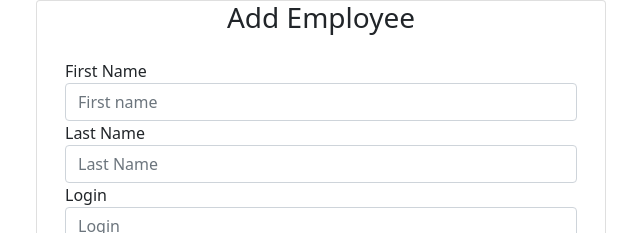
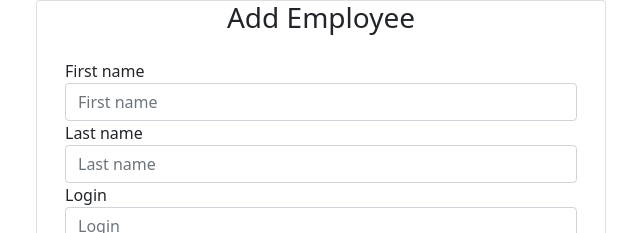
Before and after one commit to andrew-savich/cartridge-refill-service-frontend, a React (Create React App) app: page /add in a window 1280 px wide. Shown: the top 233 px of the page, without its empty margins (319-959 px from the left). Built offline with nearby package versions, Linux system fonts and the light colour scheme; no server answers.

Commit message:
<input> to Input component

```diff
--- /dev/null
+++ b/src/components/UI/Input/Input.js
@@ -0,0 +1,21 @@
+import React from 'react';
+
+export const Input = props => {
+    const inputType = props.type || "text";
+    const htmlFor = `${inputType}-${Math.random()}`
+
+    return(
+        <div className="form-group">
+            <label htmlFor={htmlFor} > {props.label} </label>
+            <input
+                className="form-control"
+                type={inputType}
+                id={htmlFor}
+                value={props.value}
+                onChange={props.onChange}
+                placeholder={props.label}
+            />
+            <span className="invalid-feedback">{props.errorMessage}</span>
+        </div>
+    )
+}
--- a/src/components/entities/employee/CreateEditEmployee.js
+++ b/src/components/entities/employee/CreateEditEmployee.js
@@ -1,6 +1,7 @@
 import React, { Component } from 'react'
 import EmployeeService from '../../../services/EmployeeService';
 import { Button } from '../../UI/Button/Button';
+import { Input } from '../../UI/Input/Input';
 
 export default class CreateEditEmployee extends Component {
 
@@ -114,47 +115,34 @@ export default class CreateEditEmployee extends Component {
                         <div className="card-body">
 
                             <form>
-                                <div className="form-group">
-                                    <label>First Name</label>
-                                    <input
-                                        placeholder="First name"
-                                        name="firstName"
-                                        className="form-control"
+                                <Input
+                                    type="text"
                                     value={this.state.firstName}
                                     onChange={this.changeFirstNameHandler}
+                                    label="First name"
                                 />
-                                </div>
-                                <div className="form-group">
-                                    <label>Last Name</label>
-                                    <input
-                                        placeholder="Last Name"
-                                        name="lastName"
-                                        className="form-control"
+
+                                <Input
+                                    type="text"
                                     value={this.state.lastName}
                                     onChange={this.changeLastNameHandler}
+                                    label="Last name"
                                 />
-                                </div>
-                                <div className="form-group">
-                                    <label>Login</label>
-                                    <input
-                                        placeholder="Login"
-                                        name="login"
-                                        className="form-control"
+
+                                <Input
+                                    type="text"
                                     value={this.state.login}
                                     onChange={this.changeLoginHandler}
+                                    label="Login"
                                 />
-                                </div>
-                                <div className="form-group">
-                                    <label>Password</label>
-                                    <input
-                                        placeholder="Password"
-                                        name="password"
+
+                                <Input
                                     type="password"
-                                        className="form-control"
                                     value={this.state.password}
                                     onChange={this.changePasswordHandler}
+                                    label="Password"
                                 />
-                                </div>
+
                                 <div className="form-group">
                                     <label>Position</label>
 
```
Lines whose indentation alone changed are shown as unchanged.
